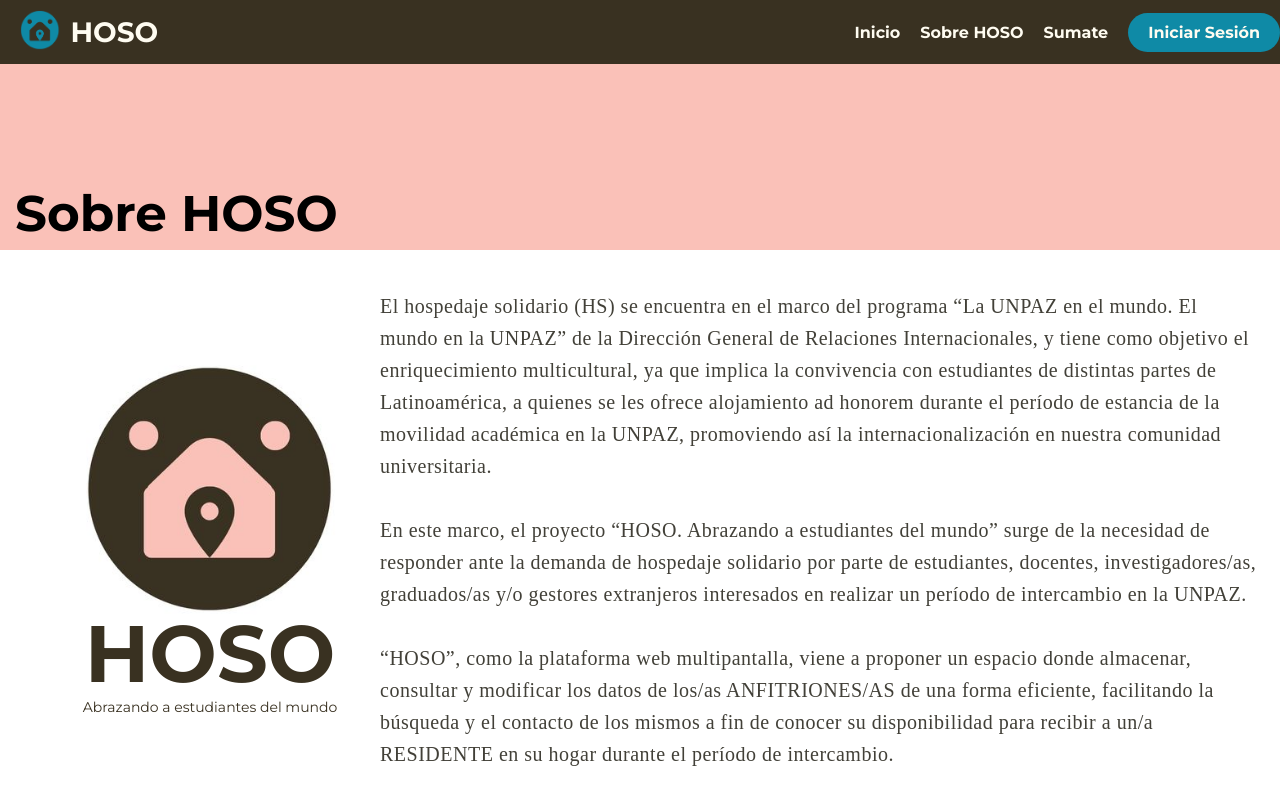
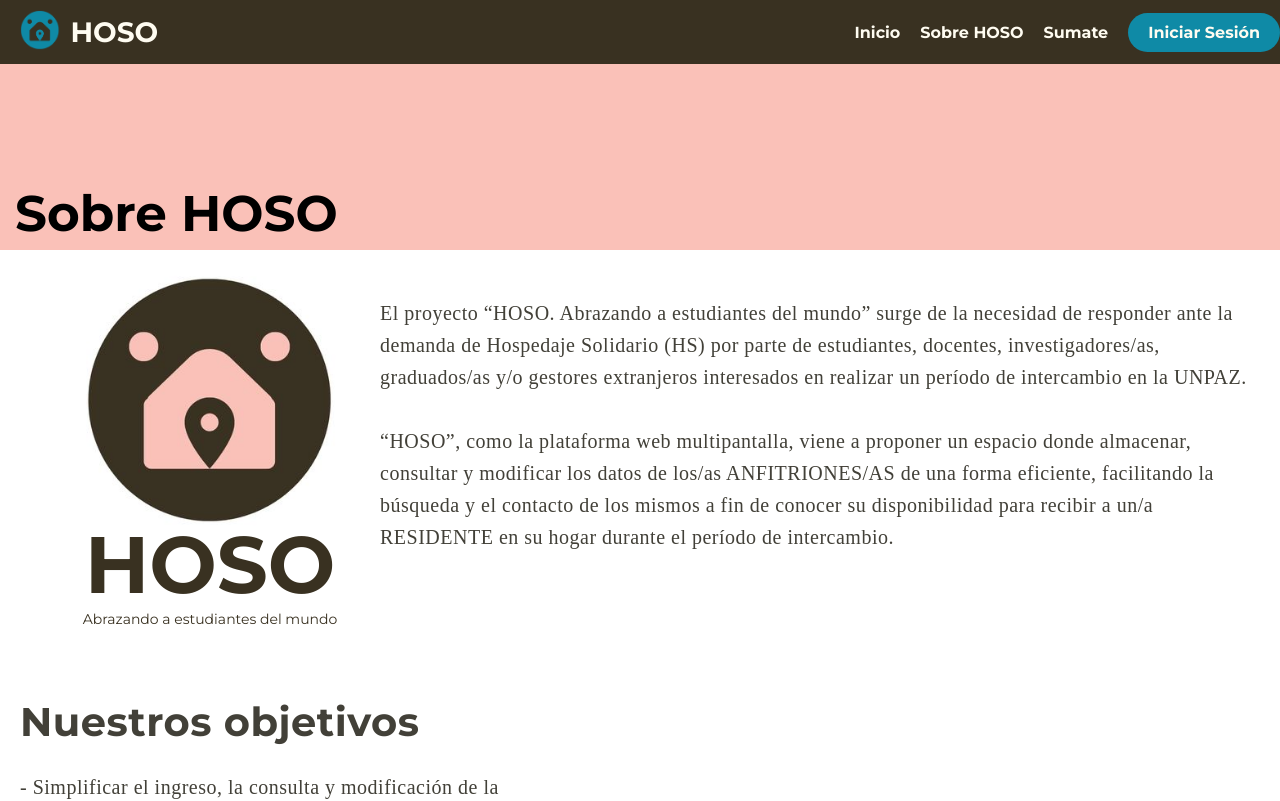
Before and after one commit to nicomedina88/HOSOsite, a React (Create React App) app: page /sobre-hoso in a window 1280 px wide. Shown: the top 801 px of the page. Built offline with nearby package versions, Linux system fonts and the light colour scheme.

Commit message:
cambie la descripcion SOBRE HOSO

```diff
--- a/src/componentes/Sobrehoso/Sobrehoso.jsx
+++ b/src/componentes/Sobrehoso/Sobrehoso.jsx
@@ -19,44 +19,35 @@ const Sobrehoso = () => {
         </div>
       <div className="text-container">
         <p className="paragraph">
-        El hospedaje solidario (HS) se encuentra en el marco del programa “La UNPAZ en el mundo.
-        El mundo en la UNPAZ” de la Dirección General de Relaciones Internacionales, y tiene como objetivo
-        el enriquecimiento multicultural, ya que implica la convivencia con estudiantes de distintas partes
-        de Latinoamérica, a quienes se les ofrece alojamiento ad honorem durante el período de estancia de la
-        movilidad académica en la UNPAZ, promoviendo así la internacionalización en nuestra comunidad universitaria.
+        El proyecto “HOSO. Abrazando a estudiantes del mundo” surge de la necesidad de responder ante la demanda
+        de Hospedaje Solidario (HS) por parte de estudiantes, docentes, investigadores/as, graduados/as y/o gestores
+        extranjeros interesados en realizar un período de intercambio en la UNPAZ.
         <br />
         <br />
-        En este marco, el proyecto “HOSO. Abrazando a estudiantes del mundo” surge de la necesidad de
-        responder ante la demanda de hospedaje solidario por parte de estudiantes, docentes, investigadores/as,
-        graduados/as y/o gestores extranjeros interesados en realizar un período de intercambio en la UNPAZ.
+       “HOSO”, como la plataforma web multipantalla, viene a proponer un espacio donde almacenar, consultar y modificar
+        los datos de los/as ANFITRIONES/AS de una forma eficiente, facilitando la búsqueda y el contacto de los mismos a fin de
+        conocer su disponibilidad para recibir a un/a RESIDENTE en su hogar durante el período de intercambio.
+        <br />
+        <br />
+
+        </p>
+      </div>
+      </div>
+      <div className="text-with-image-container-mob">
+      <div className="text-container">
+      <p className="paragraph">
+        El proyecto “HOSO. Abrazando a estudiantes del mundo” surge de la necesidad de responder
+         ante la demanda de Hospedaje Solidario (HS) por parte de estudiantes, docentes, investigadores/as,
+          graduados/as y/o gestores extranjeros interesados en realizar
+           un período de intercambio en la UNPAZ.
         <br />
         <br />
         “HOSO”, como la plataforma web multipantalla, viene a proponer un espacio donde almacenar,
         consultar y modificar los datos de los/as ANFITRIONES/AS de una forma eficiente, facilitando la
         búsqueda y el contacto de los mismos a fin de conocer su disponibilidad para recibir a un/a RESIDENTE
         en su hogar durante el período de intercambio.
-        </p>
-      </div>
-      </div>
-      <div className="text-with-image-container-mob">
-      <div className="text-container">
-      <p className="paragraph">
-        El hospedaje solidario (HS) se encuentra en el marco del programa “La UNPAZ en el mundo.
-        El mundo en la UNPAZ” de la Dirección General de Relaciones Internacionales, y tiene como objetivo
-        el enriquecimiento multicultural, ya que implica la convivencia con estudiantes de distintas partes
-        de Latinoamérica, a quienes se les ofrece alojamiento ad honorem durante el período de estancia de la
-        movilidad académica en la UNPAZ, promoviendo así la internacionalización en nuestra comunidad universitaria.
         <br />
         <br />
-        En este marco, el proyecto “HOSO. Abrazando a estudiantes del mundo” surge de la necesidad de
-        responder ante la demanda de hospedaje solidario por parte de estudiantes, docentes, investigadores/as,
-        graduados/as y/o gestores extranjeros interesados en realizar un período de intercambio en la UNPAZ.
-        <br />
-        <br />
-        “HOSO”, como la plataforma web multipantalla, viene a proponer un espacio donde almacenar,
-        consultar y modificar los datos de los/as ANFITRIONES/AS de una forma eficiente, facilitando la
-        búsqueda y el contacto de los mismos a fin de conocer su disponibilidad para recibir a un/a RESIDENTE
-        en su hogar durante el período de intercambio.
         </p>
       </div>
       <div className="logo-container1">
```
Also changed, not shown: 1 other file (tests, documents, lock files or other folders).
